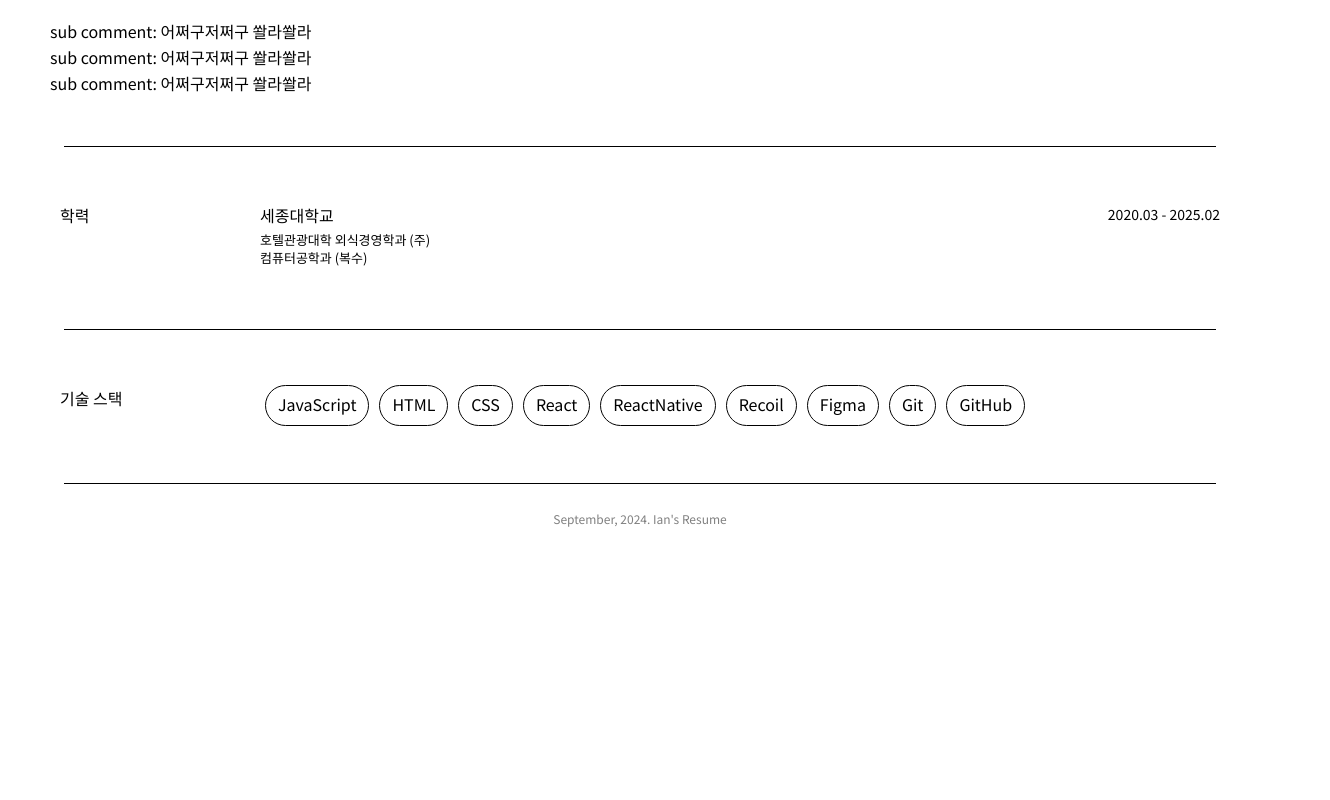
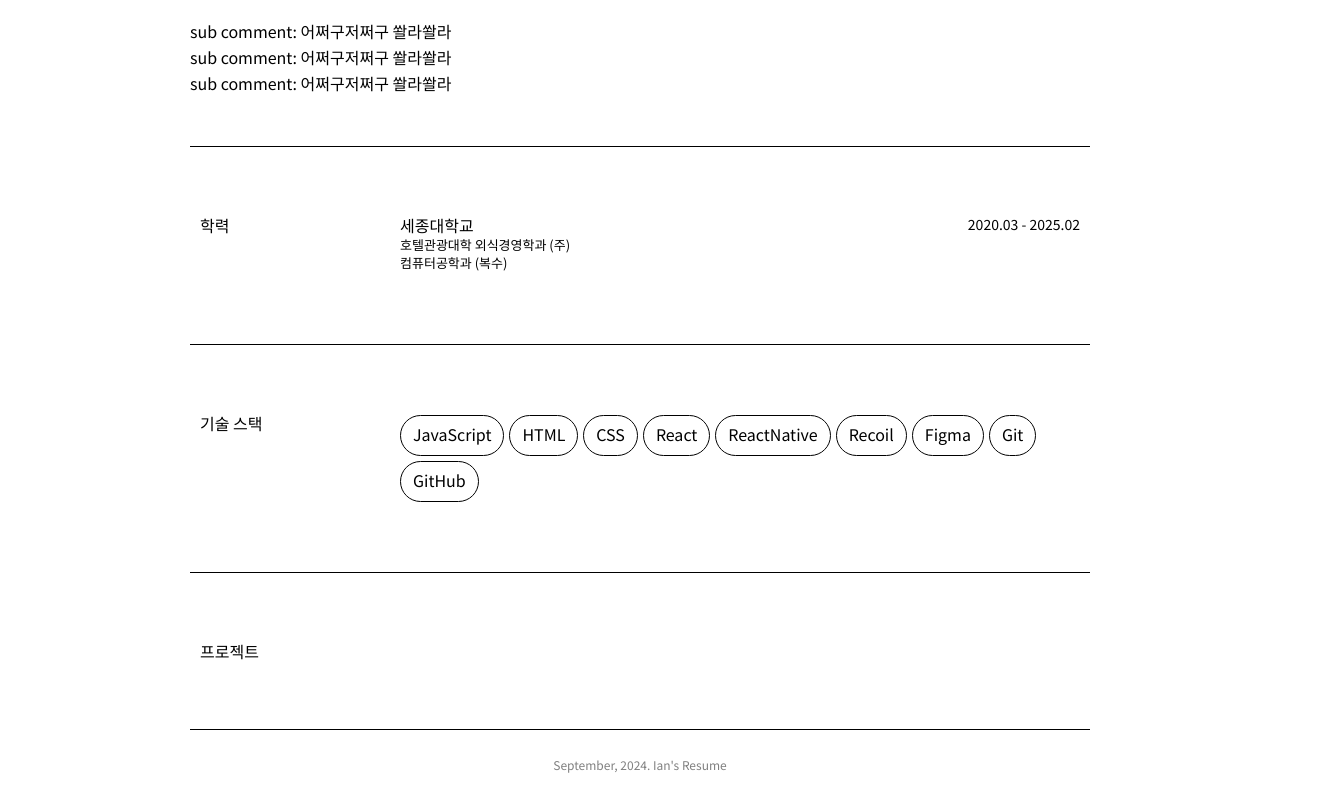
Before and after one commit to minijae011030/Resume, a React (Create React App) app: page / in a window 1280 px wide. Shown: the part 356-1156 px from the top of the page, 1330 px wide, since content can reach past the window. Before the commit the page ends 910 px from the top, so only its background shows below. Built offline with nearby package versions, Linux system fonts and the light colour scheme.

Commit message:
edit padding

```diff
--- a/src/Home/Home.jsx
+++ b/src/Home/Home.jsx
@@ -1,3 +1,5 @@
+import styles from "./styles/home.module.css";
+
 import Profile from "./component/Profile";
 import Introduce from "./component/Introduce";
 import Education from "./component/Education";
@@ -5,10 +7,11 @@ import Skill from "./component/Skill";
 
 import HorizonLine from "../utils/component/HorizonLIne";
 import Footer from "../utils/component/Footer";
+import Project from "./component/Project";
 
 function Home() {
   return (
-    <div>
+    <div className={styles.home}>
       <Profile />
       <Introduce />
       <HorizonLine />
@@ -16,6 +19,8 @@ function Home() {
       <HorizonLine />
       <Skill />
       <HorizonLine />
+      <Project />
+      <HorizonLine />
       <Footer />
     </div>
   );
--- /dev/null
+++ b/src/Home/component/Project.jsx
@@ -0,0 +1,16 @@
+import styles from "../styles/home.module.css";
+
+function Project() {
+  return (
+    <div className={styles.section}>
+      <div className={styles.title}>
+        <p>프로젝트</p>
+      </div>
+      <div className={styles.contents}>
+        <div className={styles.project}></div>
+      </div>
+    </div>
+  );
+}
+
+export default Project;
--- a/src/Home/styles/home.module.css
+++ b/src/Home/styles/home.module.css
@@ -1,3 +1,7 @@
+.home {
+  max-width: 1000px;
+  margin: 0 auto;
+}
 /* profile */
 .profile {
   height: 220px;
@@ -105,7 +109,7 @@
   width: 100%;
   display: flex;
   justify-content: center;
-  padding: 30px 0;
+  padding: 40px 0;
 }
 
 .title {
@@ -125,7 +129,6 @@
 .university {
   display: flex;
   justify-content: space-between;
-  margin: 0 0 10px 0;
 
   .name {
     font-weight: 500;
@@ -143,15 +146,14 @@
 
 /* skill */
 .skill {
-  margin-top: -10px;
-  margin-bottom: -8px;
   display: flex;
   flex-wrap: wrap;
+  margin-bottom: -5px;
 }
 
 .button {
   padding: 10px 12px 13px 12px;
   border-radius: 35px;
-  margin: 5px 5px;
   border: 1px solid black;
+  margin: 0 5px 5px 0;
 }
```
